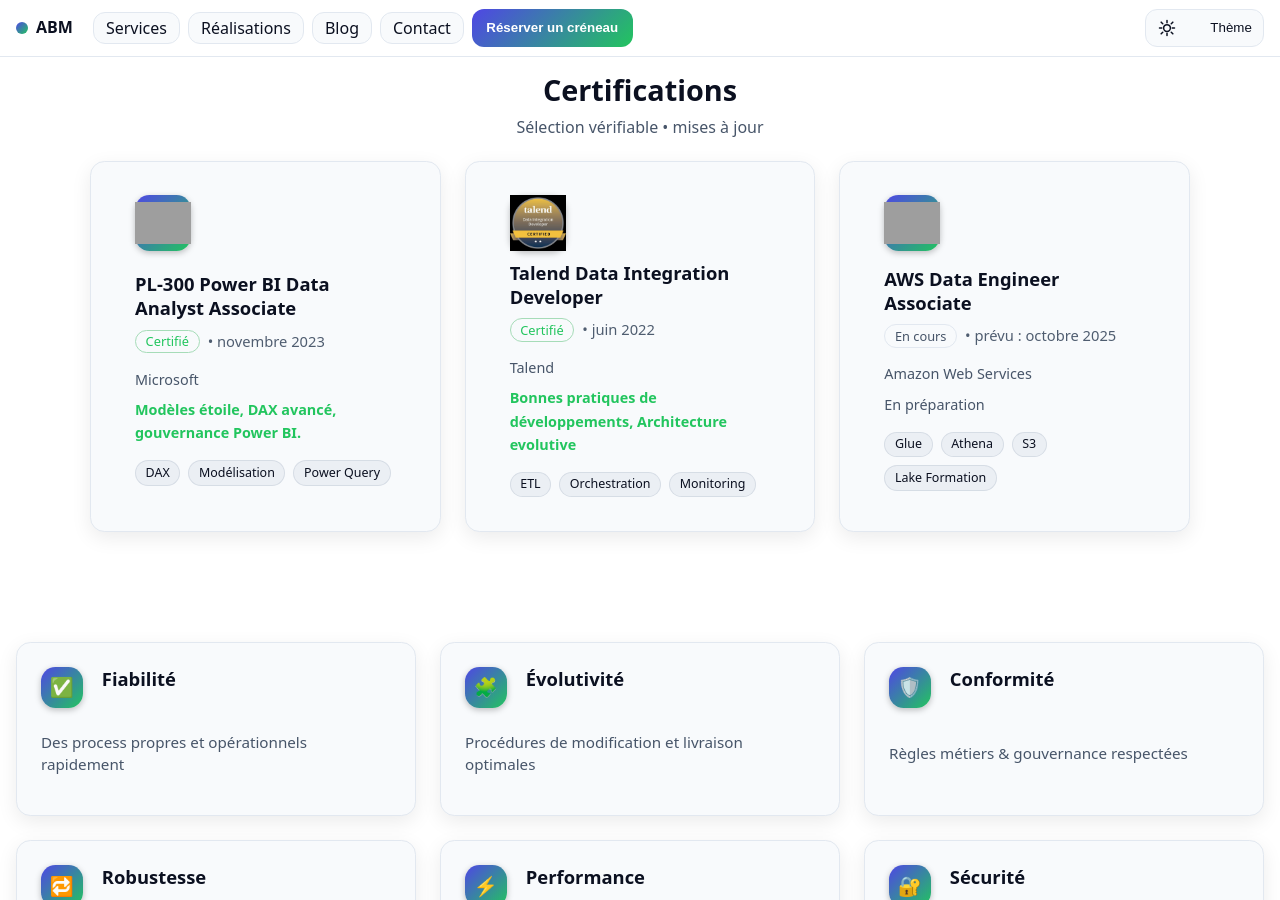
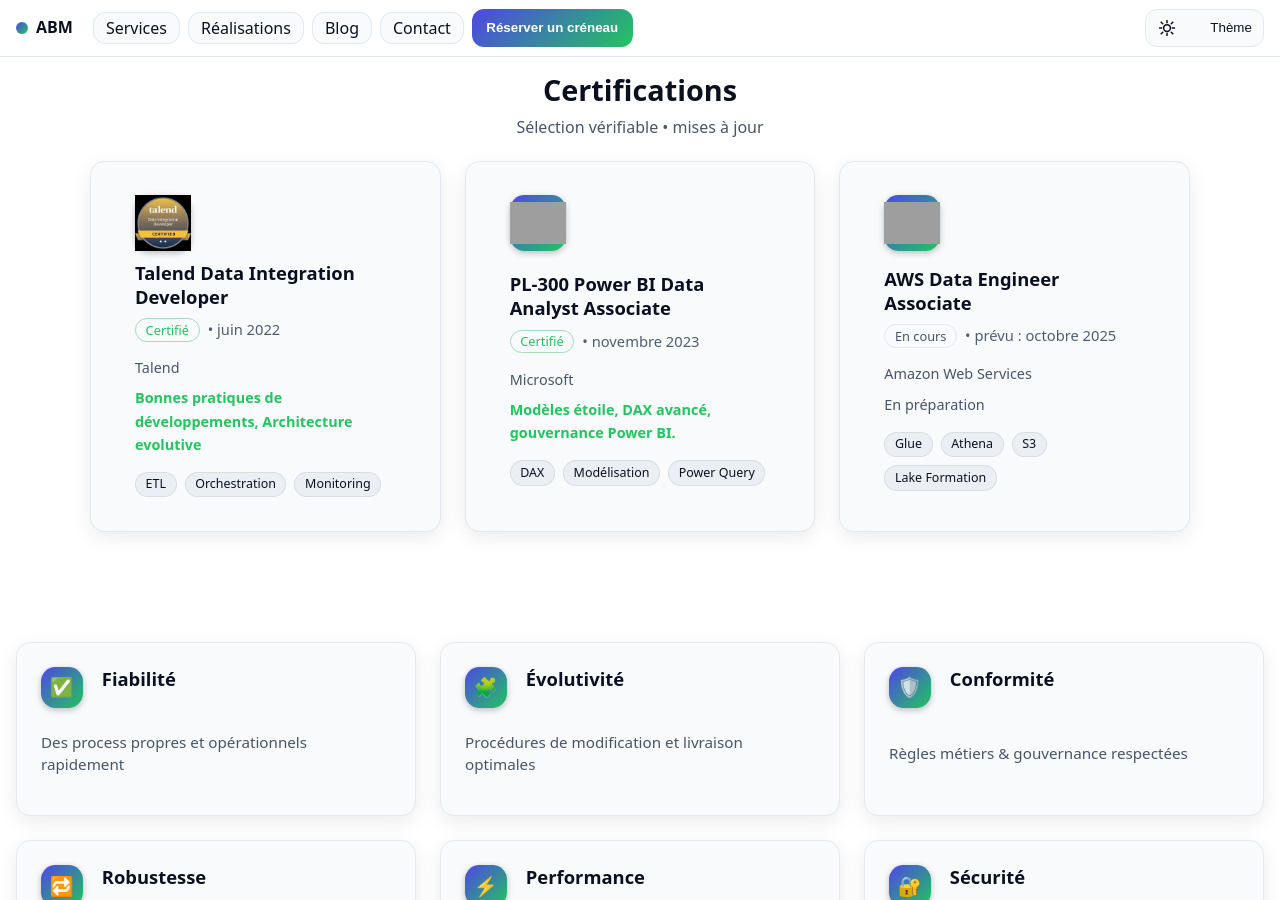
Before and after one commit to Marssouss/Marssouss.github.io, a Jekyll site: the page built from index.md, in a window 1280 px wide and 900 px high, scrolled down 549 px. Built offline with Jekyll 4.4.1, drawn with Linux system fonts in a browser that asks for light colours; grey boxes are pictures that could not be loaded.

Commit message:
sort certif

```diff
--- a/_includes/certs.html
+++ b/_includes/certs.html
@@ -6,7 +6,7 @@
 
   <div class="certs-viewport" aria-label="Liste des certifications">
     <ul class="certs-rail" role="list">
-      {%- assign sorted = site.data.certifications | sort: "date" | reverse -%}
+{%- assign sorted = site.data.certifications | sort: "date" -%}
 
       <!-- Groupe certifiées -->
       {% for c in sorted %}
```
